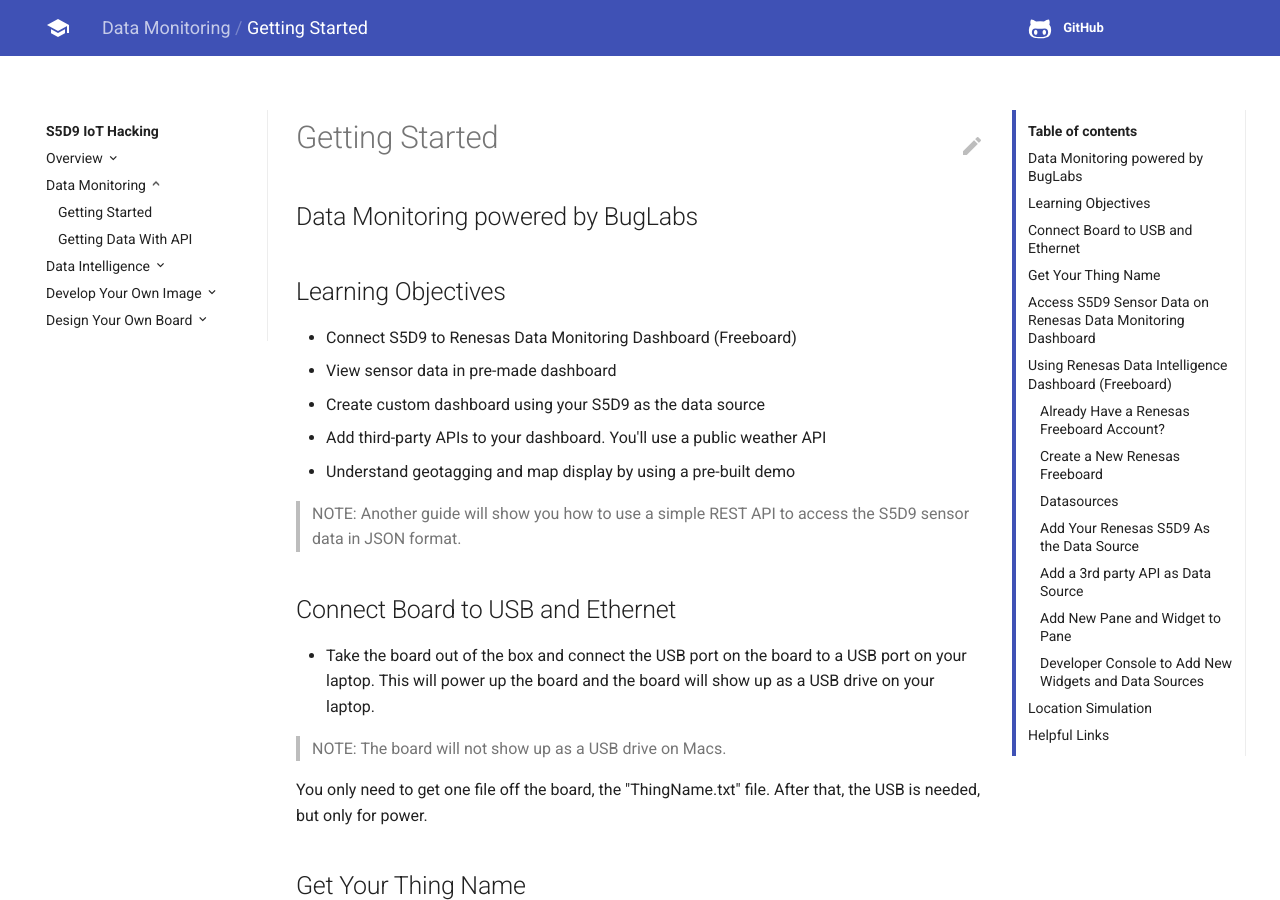
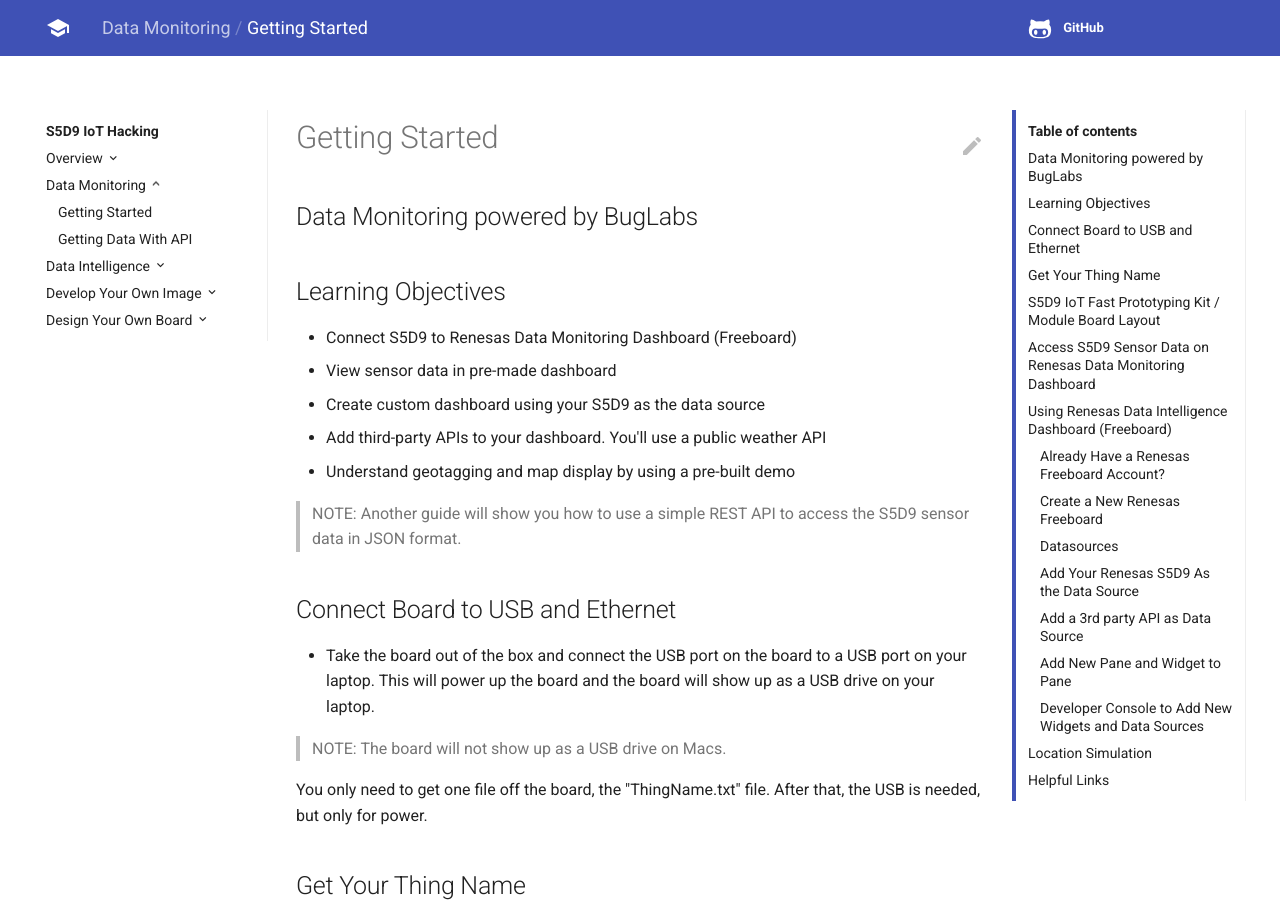
Before and after one commit to codetricity/s5d9-hacking, an MkDocs documentation site: the page built from docs/monitoring/starting.md, in a window 1280 px wide and 900 px high. Built offline with MkDocs 1.6.1 and Material for MkDocs 9.7.7, drawn with Linux system fonts in a browser that asks for light colours; old or Windows-style settings are respelled for this version of MkDocs; some of the changed text lies outside the part shown.

```diff
--- a/docs/monitoring/starting.md
+++ b/docs/monitoring/starting.md
@@ -35,7 +35,9 @@ If you don't have the sticker on the back with the Thing Name already there for
 
 ![](img/thingname.png)
 
-![](img/layout.png)
+## S5D9 IoT Fast Prototyping Kit / Module Board Layout
+
+![](img/S5D9schematic.jpg)
 
 ![](img/usb-ethernet.jpg)
 
```
